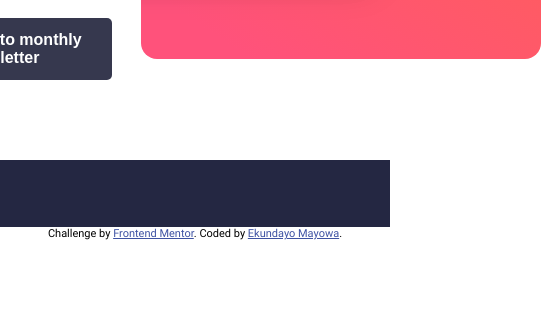
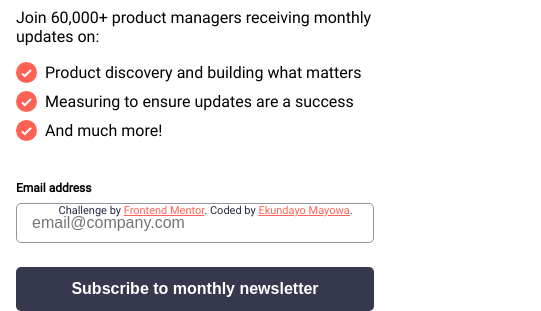
Before and after one commit to Mentor08/frontend_mentor_newsletter_challenge, a plain HTML site: page index.html in a window 390 px wide. Shown: the part 617-928 px from the top of the page, 541 px wide, since content can reach past the window. Before the commit the page ends 857 px from the top, so only its background shows below. Drawn offline with Linux system fonts and the light colour scheme.

Commit message:
initial commit

```diff
--- a/index.html
+++ b/index.html
@@ -9,7 +9,7 @@
       rel="icon"
       type="image/png"
       sizes="32x32"
-      href="./assets/images/favicon-32x32.png"
+      href="./images/favicon-32x32.png"
     />
 
     <title>
@@ -17,15 +17,6 @@
     </title>
     <link rel="stylesheet" href="style.css" />
     <!-- Feel free to remove these styles or customise in your own stylesheet 👍 -->
-    <style>
-      .attribution {
-        font-size: 11px;
-        text-align: center;
-      }
-      .attribution a {
-        color: hsl(228, 45%, 44%);
-      }
-    </style>
   </head>
   <body>
     <div class="container">
@@ -372,6 +363,15 @@
           </svg>
         </div>
       </div>
+      <div class="attribution">
+        Challenge by
+        <a href="https://www.frontendmentor.io?ref=challenge" target="_blank"
+          >Frontend Mentor</a
+        >. Coded by
+        <a href="https://wa.me/+2348107029351" target="_blank"
+          >Ekundayo Mayowa</a
+        >.
+      </div>
     </div>
     <!-- Sign-up form end -->
 
@@ -379,12 +379,6 @@
 
     <!-- Success message end -->
 
-    <div class="attribution">
-      Challenge by
-      <a href="https://www.frontendmentor.io?ref=challenge" target="_blank"
-        >Frontend Mentor</a
-      >. Coded by <a href="#">Ekundayo Mayowa</a>.
-    </div>
     <script>
       let input = document.getElementById("email");
       let form = document.querySelector("form");
--- a/style.css
+++ b/style.css
@@ -34,6 +34,17 @@ body {
   justify-content: center;
   align-items: center;
   background-color: var(--Dark_Slate_Grey);
+  position: relative;
+}
+.attribution {
+  font-size: 11px;
+  text-align: center;
+  position: absolute;
+  color: var(--White);
+  bottom: 5px;
+}
+.attribution a {
+  color: var(--primary_color);
 }
 .container .row {
   display: flex;
@@ -124,19 +135,29 @@ body {
 .container .form button:hover {
   background-color: var(--primary_color);
 }
-@media (max-width: 375px) {
-  .row {
+@media (max-width: 450px) {
+  .container .row {
     flex-direction: column-reverse;
     justify-content: center;
     align-items: center;
     height: 100vh;
+    width: 100vw;
+    border-radius: 0%;
+  }
+  .container .row .col_2 {
     width: 100%;
   }
-  .container.row.col_2:first-child {
-    text-align: center;
+  .container .row .col_2:first-child {
+    padding: 0;
   }
   .container .row .col_2 h1 {
     font-size: 40px;
+  }
+  .attribution {
+    position: fixed;
+    left: 15%;
+    bottom: 10px;
+    color: var(--Dark_Slate_Grey);
   }
 }
 
```
